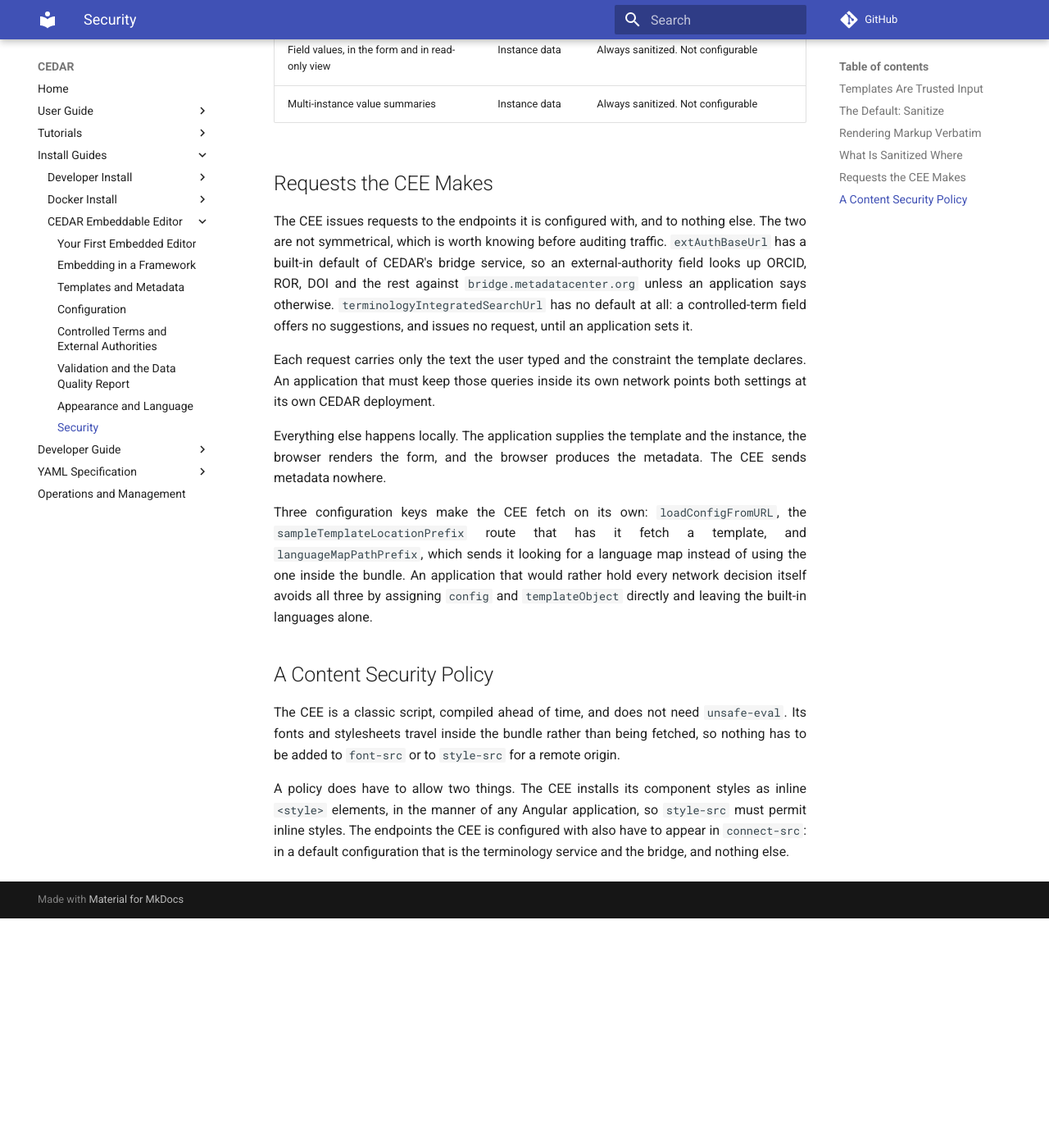
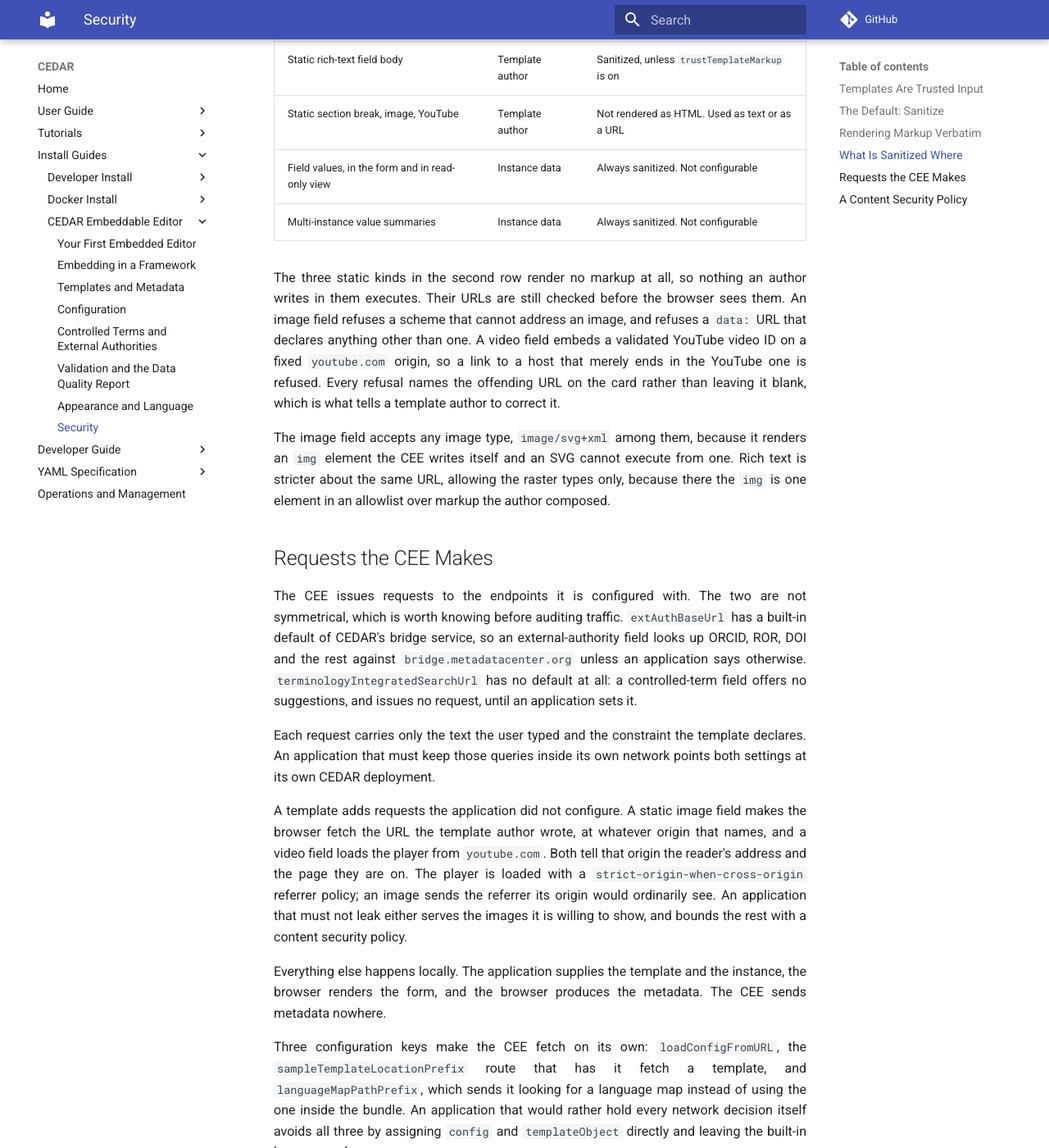
Before and after one commit to metadatacenter/cedar-mkdocs, an MkDocs documentation site: the page built from docs/cedar-embeddable-editor/security.md, in a window 1280 px wide and 1400 px high, scrolled down 1718 px. Shown: the whole window at 82% size. Built offline with MkDocs 1.6.1 and Material for MkDocs 9.7.7, drawn with Linux system fonts in a browser that asks for light colours; comment, search, counter and statistics services are not loaded; before the commit the page ends 2838 px from its top, so only the background shows below that; some of the changed text lies outside the part shown.

Commit message:
Correct where instance values are sanitized, and cover template-driven requests in CEE security
The page said a value a user typed is sanitized on the way in and on the way out.
It is sanitized at render, and nowhere else: the instance the editor hands back
holds what the user typed, verbatim, because that is the metadata the application
asked for. An embedder that renders those values elsewhere has to sanitize them
there, and the old wording told them they did not.

Two omissions alongside it. The requests section claimed the editor reaches its
configured endpoints and nothing else, where a static image field fetches whatever
origin a template author named and a video field loads the player from youtube.com,
both of which tell that origin who is reading. The policy section named the two
directives the editor itself needs and not the two a template with static content
needs, so a policy written from the page blanked those fields.

Also states what the static kinds do with a URL they cannot use, and why the image
field accepts an SVG where rich text does not.

Co-Authored-By: Claude Opus 5 <noreply@anthropic.com>

```diff
--- a/docs/cedar-embeddable-editor/security.md
+++ b/docs/cedar-embeddable-editor/security.md
@@ -13,11 +13,16 @@ execute. But one of the CEE's inputs is not purely data: a CEDAR template can ca
 the template's author and rendered as HTML by the CEE. Template authors use it for instructions,
 formatted notes and links.
 
-Instance data raises no such question. The CEE always sanitizes a value a user typed, on the way
-in and on the way out, and no configuration changes that. A person filling in a form cannot
-introduce markup that runs.
+Instance data raises no such question inside the CEE. A value a user typed is sanitized every time
+it is rendered, in the editable form and in read-only view alike, and no configuration changes
+that. A person filling in a form cannot introduce markup that runs in the editor.
 
-The question is only what a *template author* may do.
+Sanitizing happens at render, though, and not in the data. The instance the CEE hands back holds
+what the user typed, verbatim, because that is the metadata the application asked for. An
+application that displays those values somewhere else, in a summary or a search result, sanitizes
+them there as it would any other user input.
+
+The question left is what a *template author* may do.
 
 ## The Default: Sanitize
 
@@ -62,9 +67,21 @@ formatting without the risk.
 | Field values, in the form and in read-only view | Instance data | Always sanitized. Not configurable |
 | Multi-instance value summaries | Instance data | Always sanitized. Not configurable |
 
+The three static kinds in the second row render no markup at all, so nothing an author writes in
+them executes. Their URLs are still checked before the browser sees them. An image field refuses a
+scheme that cannot address an image, and refuses a `data:` URL that declares anything other than
+one. A video field embeds a validated YouTube video ID on a fixed `youtube.com` origin, so a link
+to a host that merely ends in the YouTube one is refused. Every refusal names the offending URL on
+the card rather than leaving it blank, which is what tells a template author to correct it.
+
+The image field accepts any image type, `image/svg+xml` among them, because it renders an `img`
+element the CEE writes itself and an SVG cannot execute from one. Rich text is stricter about the
+same URL, allowing the raster types only, because there the `img` is one element in an allowlist
+over markup the author composed.
+
 ## Requests the CEE Makes
 
-The CEE issues requests to the endpoints it is configured with, and to nothing else. The two are not
+The CEE issues requests to the endpoints it is configured with. The two are not
 symmetrical, which is worth knowing before auditing traffic. `extAuthBaseUrl` has a built-in default
 of CEDAR's bridge service, so an external-authority field looks up ORCID, ROR, DOI and the rest
 against `bridge.metadatacenter.org` unless an application says otherwise.
@@ -74,6 +91,13 @@ suggestions, and issues no request, until an application sets it.
 Each request carries only the text the user typed and the constraint the template declares. An
 application that must keep those queries inside its own network points both settings at its own
 CEDAR deployment.
+
+A template adds requests the application did not configure. A static image field makes the browser
+fetch the URL the template author wrote, at whatever origin that names, and a video field loads
+the player from `youtube.com`. Both tell that origin the reader's address and the page they are
+on. The player is loaded with a `strict-origin-when-cross-origin` referrer policy; an image sends
+the referrer its origin would ordinarily see. An application that must not leak either serves the
+images it is willing to show, and bounds the rest with a content security policy.
 
 Everything else happens locally. The application supplies the template and the instance, the
 browser renders the form, and the browser produces the metadata. The CEE sends metadata nowhere.
@@ -90,7 +114,14 @@ The CEE is a classic script, compiled ahead of time, and does not need `unsafe-e
 stylesheets travel inside the bundle rather than being fetched, so nothing has to be added to
 `font-src` or to `style-src` for a remote origin.
 
-A policy does have to allow two things. The CEE installs its component styles as inline `<style>`
-elements, in the manner of any Angular application, so `style-src` must permit inline styles. The
-endpoints the CEE is configured with also have to appear in `connect-src`: in a default
-configuration that is the terminology service and the bridge, and nothing else.
+A policy does have to allow the styles and the endpoints. The CEE installs its component styles as
+inline `<style>` elements, in the manner of any Angular application, so `style-src` must permit
+inline styles. The endpoints the CEE is configured with also have to appear in `connect-src`: in a
+default configuration that is the terminology service and the bridge, and nothing else.
+
+Templates carrying static content need two more directives. An image field renders an `img`, so
+`img-src` has to cover the origins those templates point at, along with `data:` for an image
+carried inline in a rich-text body or in the field itself. A video field renders an `iframe`, so
+`frame-src` has to allow `https://www.youtube.com`. Omitting either costs the content and not the
+form: a blocked image reports that it could not be loaded, a blocked video leaves an empty frame,
+and the rest of the template renders.
```
